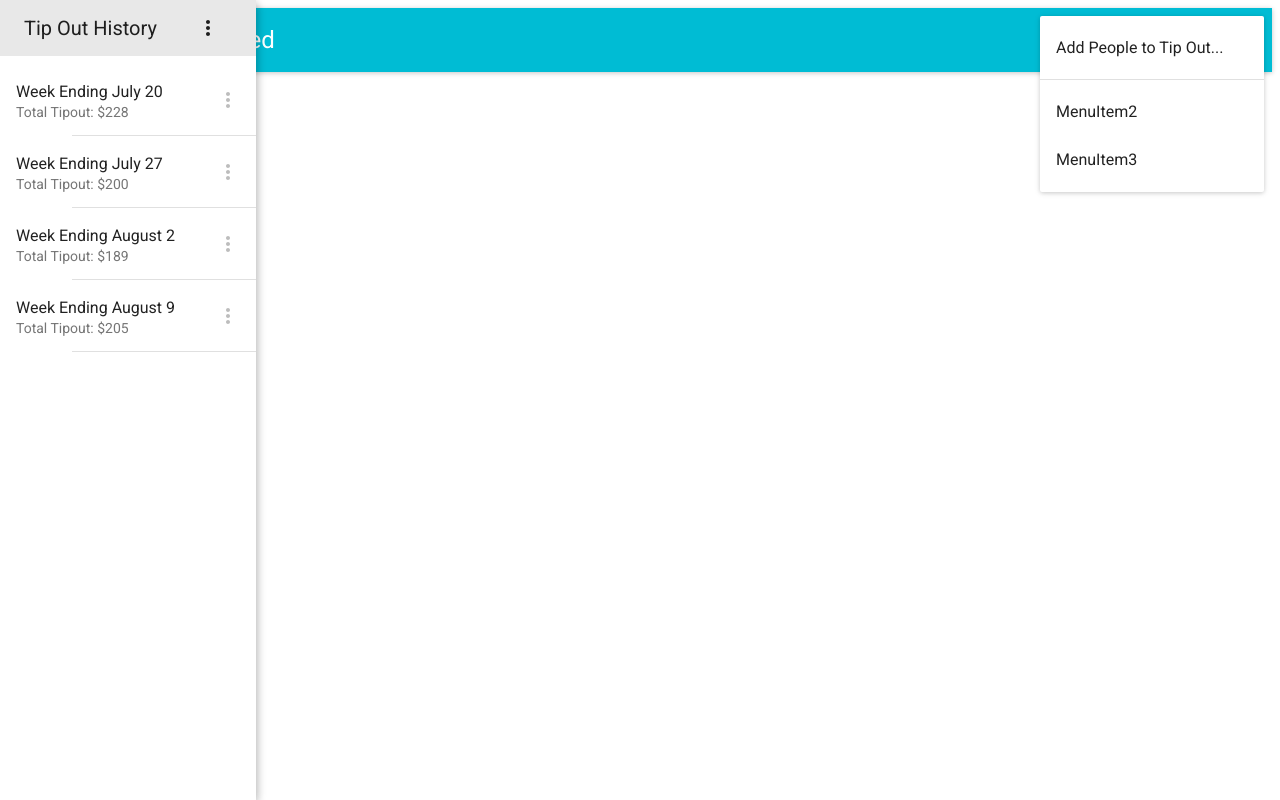
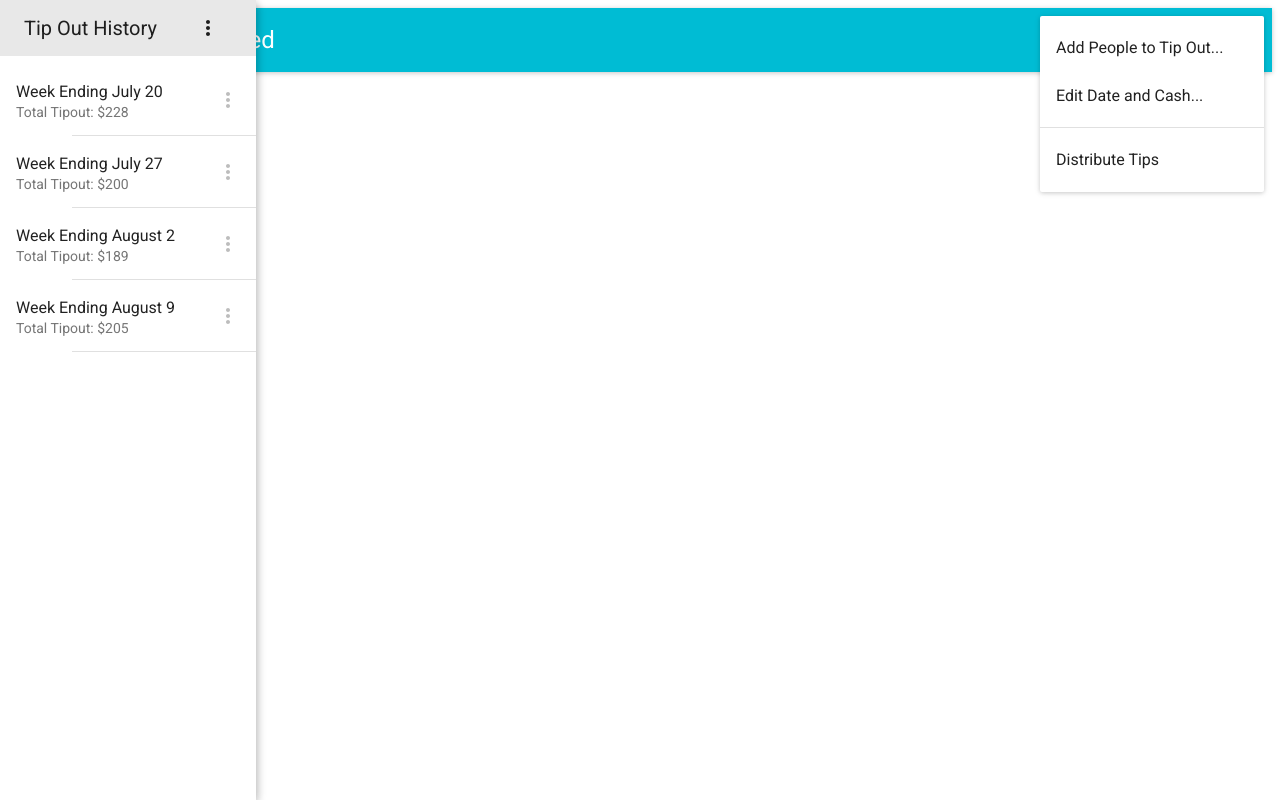
Before and after one commit to imccausl/tip-distribute, a React app: page / in a window 1280 px wide. Both pictures are taken after a click on the element 1240 px from the left and 40 px from the top of the page. Built offline with nearby package versions, Linux system fonts and the light colour scheme; what react-tap-event-plugin would draw is missing.

Commit message:
Add menu items to app bar

```diff
--- a/src/components/AppBar.jsx
+++ b/src/components/AppBar.jsx
@@ -16,9 +16,9 @@ const MainMenu = () => (
         anchorOrigin={{horizontal: 'right', vertical: 'top'}}
       >
         <MenuItem primaryText="Add People to Tip Out..." />
-        <Divider />
-        <MenuItem primaryText="MenuItem2" />
-        <MenuItem primaryText="MenuItem3" />
+        <MenuItem primaryText="Edit Date and Cash..." />
+         <Divider />
+        <MenuItem primaryText="Distribute Tips" />
       </IconMenu>
     );
 
@@ -28,7 +28,7 @@ class TipAppBar extends Component {
     if (!this.props.tipOut)
       headerText = "No Tipout Selected";
     else
-      headerText = "Tip Out for Week Ending " + this.props.tipOut.weekEnding;
+      headerText = this.props.tipOut.weekEnding;
 
     return (
       <AppBar
```
